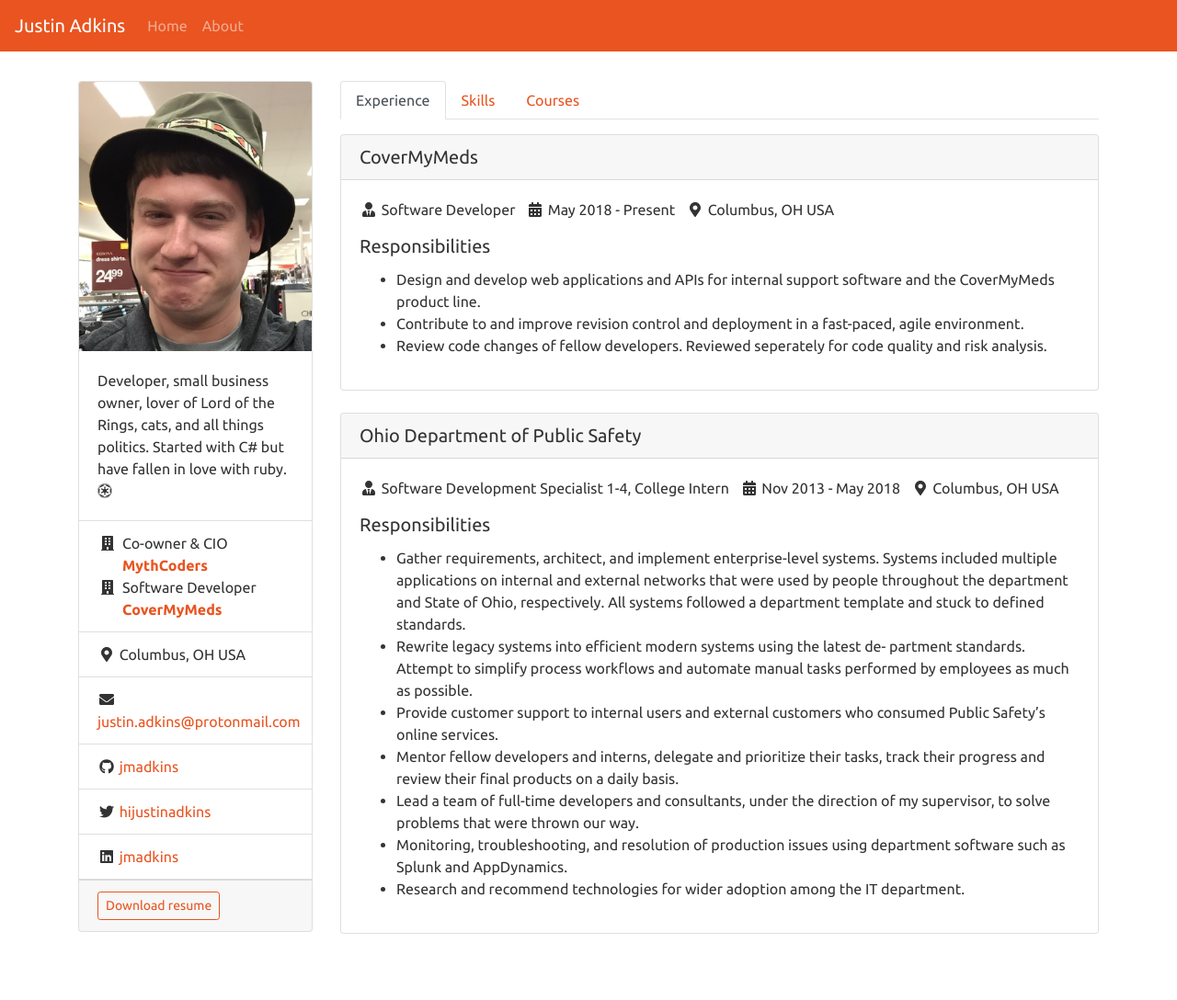
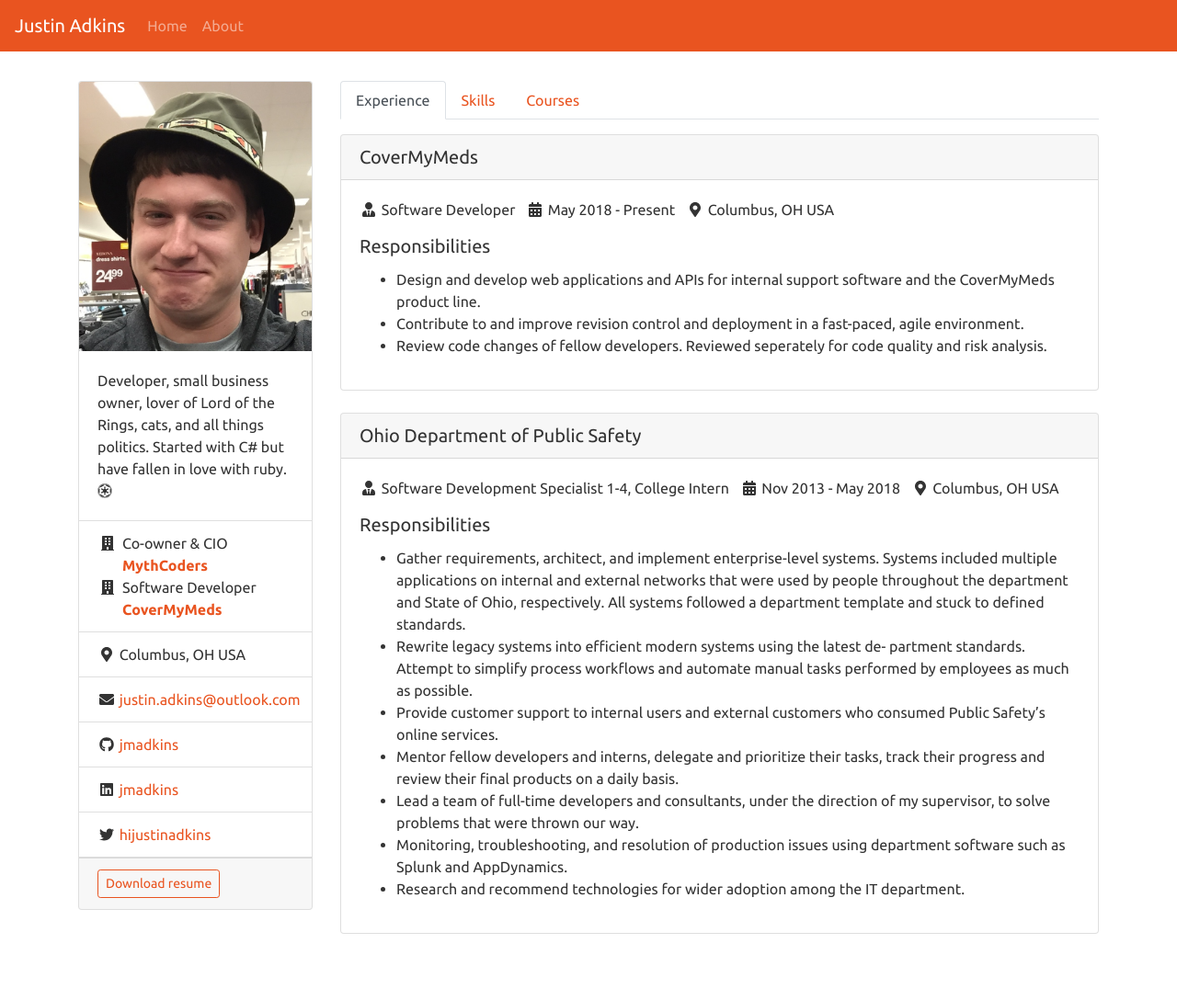
Before and after one commit to jmadkins/jmadkins.github.io, a Jekyll site: the page built from me.html, in a window 1280 px wide. Shown: the whole page at 92% size. Built offline with Jekyll 4.4.1, drawn with Linux system fonts in a browser that asks for light colours; nearby versions of some CDN libraries.

Commit message:
Adjusted order of media in sidebar

```diff
--- a/_config.yml
+++ b/_config.yml
@@ -5,17 +5,17 @@ about_me: >-
   Started with C# but have fallen in love with ruby.
 baseurl: ""
 url: "https://adkinss.io"
-email: justin.adkins@protonmail.com
+email: justin.adkins@outlook.com
 networks:
   - icon: github
     url: https://github.com
     username: jmadkins
+  - icon: linkedin
+    url: https://www.linkedin.com/in
+    username: jmadkins
   - icon: twitter
     url: https://twitter.com
     username: hijustinadkins
-  - icon: linkedin
-    url: https://www.linkedin.com/in
-    username: jmadkins
 jobs:
   - position: Co-owner & CIO
     company: MythCoders
```
